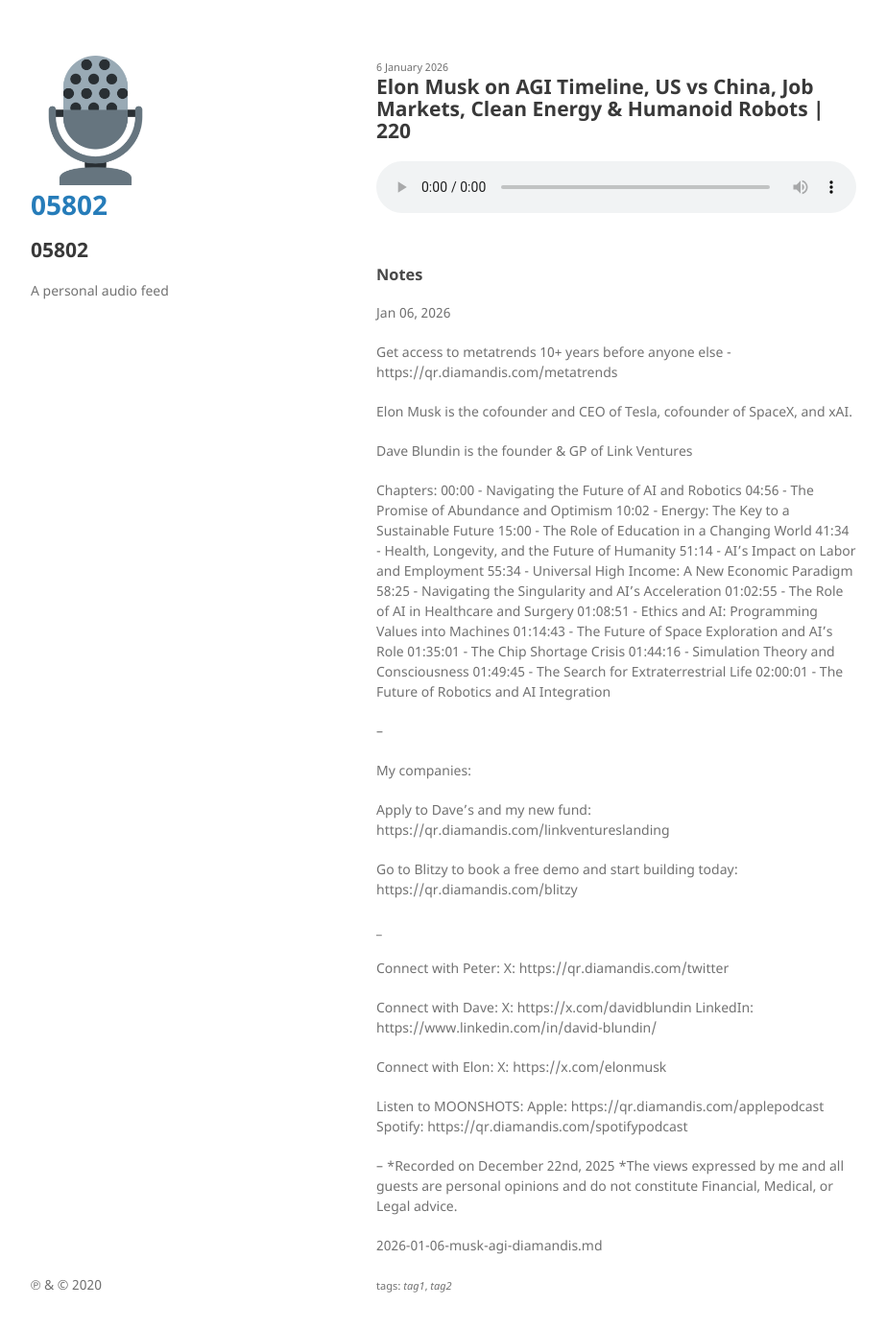
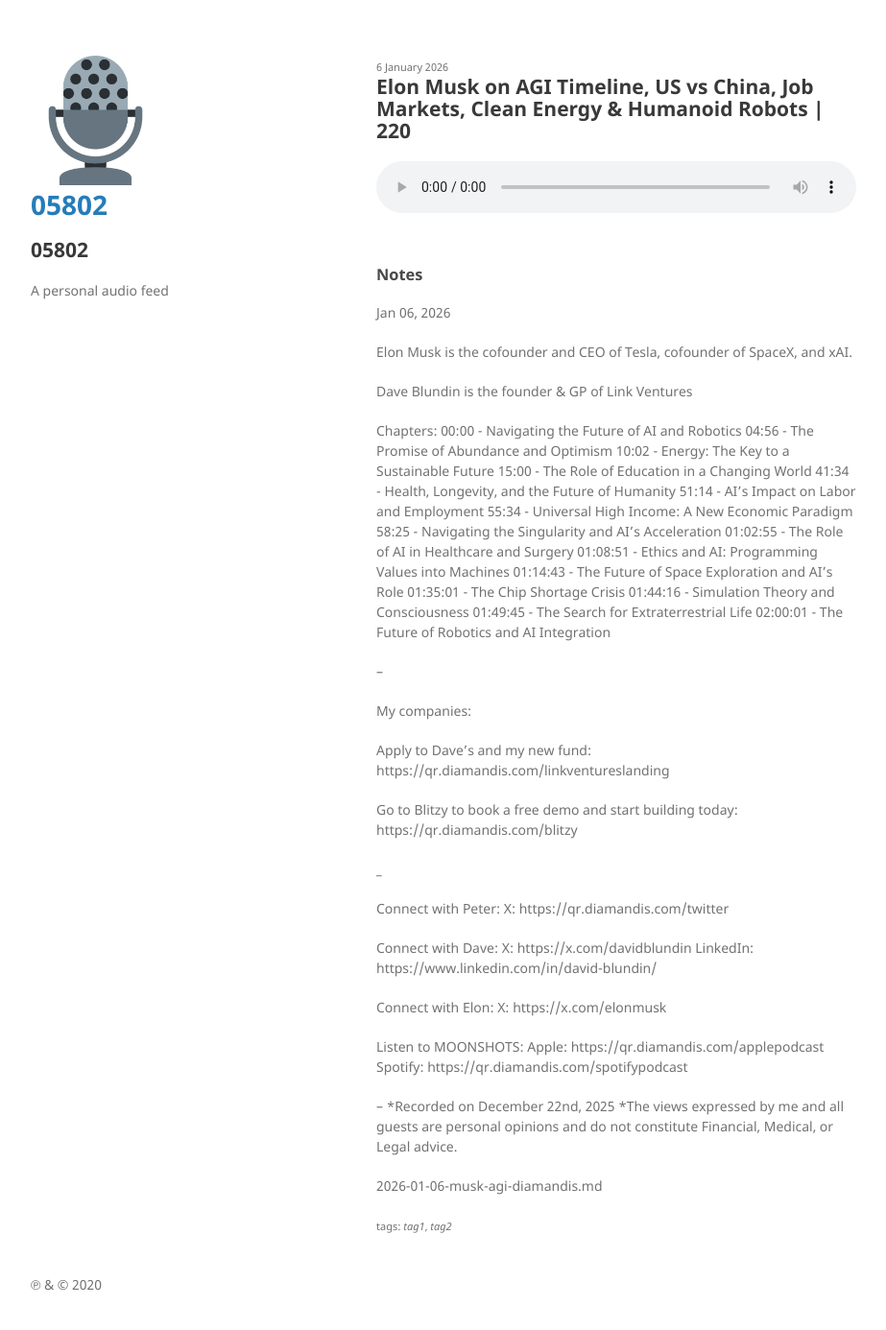
Before and after one commit to 05802/rss_audio, a Jekyll site: the page built from _posts/2026-01-06-musk-agi-diamandis.md, in a window 1280 px wide and 1399 px high. Shown: the top 1386 px of the window at 96% size, without its empty margins (178-1101 px from the left). Built offline with Jekyll 4.4.1, drawn with Linux system fonts in a browser that asks for light colours.

Commit message:
Update 2026-01-06-musk-agi-diamandis.md

```diff
--- a/_posts/2026-01-06-musk-agi-diamandis.md
+++ b/_posts/2026-01-06-musk-agi-diamandis.md
@@ -11,8 +11,6 @@
 excerpt_separator: <!--more-->
 ---
 Jan 06, 2026
-
-Get access to metatrends 10+ years before anyone else - https://qr.diamandis.com/metatrends
 
 Elon Musk is the cofounder and CEO of Tesla, cofounder of SpaceX, and xAI.
 
```
